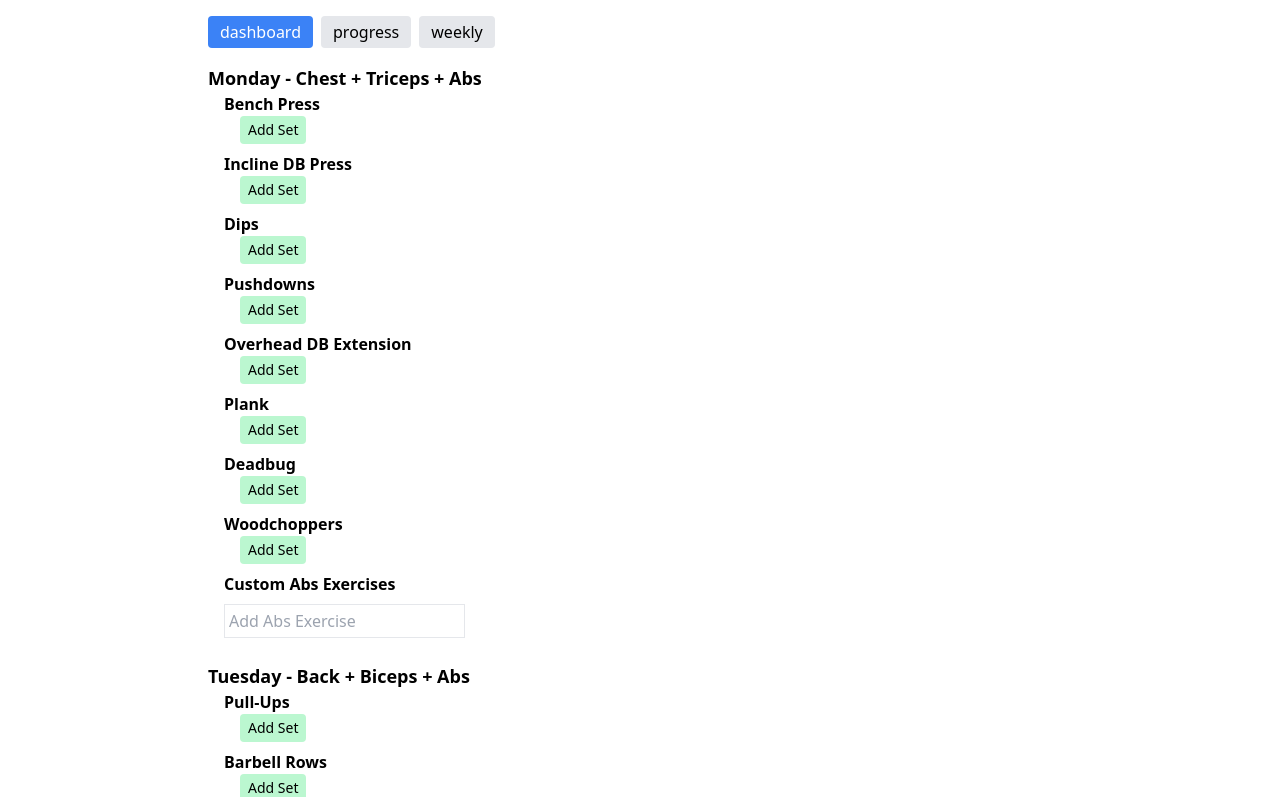
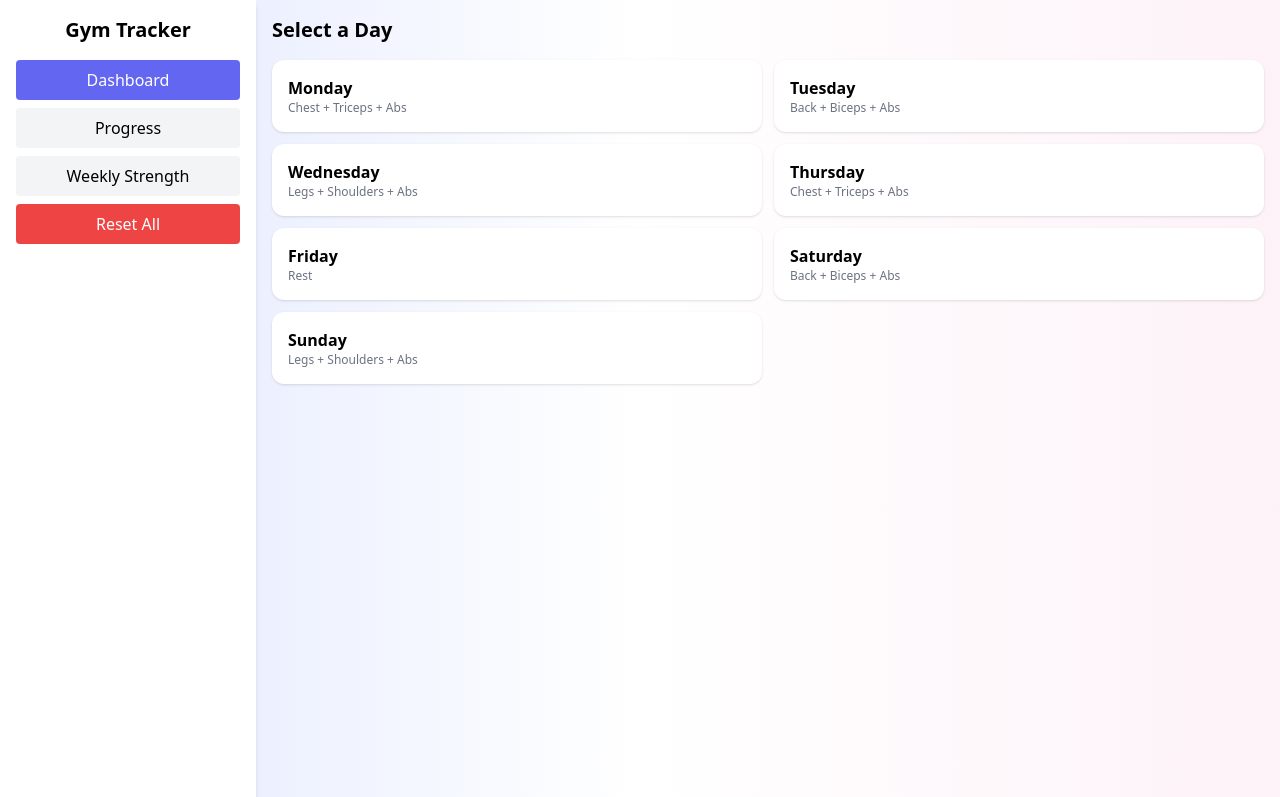
Before and after one commit to Ammar-Hus/gym-tracker1, a React (Create React App) app: page / in a window 1280 px wide. Shown: the top 797 px of the page. Built offline with nearby package versions, Linux system fonts and the light colour scheme; the HTML template or start-up script is replaced by a standard one.

Commit message:
Update App.jsx

```diff
--- a/src/App.jsx
+++ b/src/App.jsx
@@ -22,127 +22,177 @@ function groupByExercise(logs){
     if(!map[l.exercise]) map[l.exercise]=[];
     map[l.exercise].push(l);
   });
-  Object.keys(map).forEach(k=>
-    map[k].sort((a,b)=> new Date(a.date) - new Date(b.date))
-  );
+  Object.keys(map).forEach(k=> map[k].sort((a,b)=> new Date(a.date) - new Date(b.date)));
   return map;
 }
 
 export default function App(){
-  const [logs, setLogs] = useState([]);
-  const [customAbs, setCustomAbs] = useState([]);
+  const [logs, setLogs] = useState(()=>{ try{ const raw = localStorage.getItem(STORAGE_KEY); return raw? JSON.parse(raw): []; }catch(e){return []} });
+  const [customAbs, setCustomAbs] = useState(()=>{ try{ const raw = localStorage.getItem(CUSTOM_ABS_KEY); return raw? JSON.parse(raw): []; }catch(e){return []} });
+  const [selectedDay, setSelectedDay] = useState(null);
+  const [selectedExercise, setSelectedExercise] = useState(null);
+  const [showPanel, setShowPanel] = useState(false);
+  const [setsInput, setSetsInput] = useState([{set:1,reps:8,weight:0}]);
+  const [date, setDate] = useState(format(new Date(),'yyyy-MM-dd'));
   const [tab, setTab] = useState('dashboard');
+  const [addingAbs, setAddingAbs] = useState(false);
+  const [newAbsName, setNewAbsName] = useState("");
 
-  useEffect(()=>{
-    const stored = localStorage.getItem(STORAGE_KEY);
-    if(stored) setLogs(JSON.parse(stored));
-    const ca = localStorage.getItem(CUSTOM_ABS_KEY);
-    if(ca) setCustomAbs(JSON.parse(ca));
-  },[]);
+  useEffect(()=>{ localStorage.setItem(STORAGE_KEY, JSON.stringify(logs)); },[logs]);
+  useEffect(()=>{ localStorage.setItem(CUSTOM_ABS_KEY, JSON.stringify(customAbs)); },[customAbs]);
 
-  useEffect(()=>{
-    localStorage.setItem(STORAGE_KEY, JSON.stringify(logs));
-  },[logs]);
-  useEffect(()=>{
-    localStorage.setItem(CUSTOM_ABS_KEY, JSON.stringify(customAbs));
-  },[customAbs]);
+  function openDay(day){
+    setSelectedDay(day);
+    setSelectedExercise(null);
+    setShowPanel(true);
+    setSetsInput([{set:1,reps:8,weight:0}]);
+  }
+  function openExercise(ex){
+    setSelectedExercise(ex);
+    setSetsInput([{set:1,reps:8,weight:0}]);
+  }
+  function addSetRow(){ setSetsInput(prev=>[...prev, {set: prev.length+1, reps:8, weight:0}]); }
+  function updateSet(idx, field, val){ const copy=[...setsInput]; copy[idx][field]=Number(val)||0; setSetsInput(copy); }
+  function removeSet(idx){ const copy=[...setsInput]; copy.splice(idx,1); copy.forEach((r,i)=>r.set=i+1); setSetsInput(copy); }
 
-  const grouped = useMemo(()=>groupByExercise(logs),[logs]);
-
-  function addLog(day, exercise){
-    const d = format(new Date(),'yyyy-MM-dd');
-    setLogs([...logs, {id:uid(), date:d, day, exercise, weight:0, reps:0}]);
-  }
-  function updateSet(id, field, val){
-    setLogs(logs.map(l=> l.id===id ? {...l,[field]: Number(val)||0} : l));
-  }
-  function removeSet(id){
-    setLogs(logs.filter(l=>l.id!==id));
-  }
-  function addCustomAbs(ex){
-    if(ex && !customAbs.includes(ex)) setCustomAbs([...customAbs,ex]);
+  function saveExercise(){
+    if(!selectedExercise) return;
+    const newEntries = setsInput.map(s=>({
+      id: uid(), date, day: selectedDay || format(parseISO(date),'EEEE'), exercise: selectedExercise,
+      set: s.set, reps: Number(s.reps), weight: Number(s.weight)
+    }));
+    setLogs(prev=>[...prev, ...newEntries].sort((a,b)=> new Date(a.date) - new Date(b.date)));
+    setSetsInput([{set:1,reps:8,weight:0}]);
+    setSelectedExercise(null);
   }
 
+  function addCustomAbs(){
+    if(newAbsName.trim()){
+      setCustomAbs(prev=>[...prev,newAbsName.trim()]);
+      setNewAbsName("");
+      setAddingAbs(false);
+    }
+  }
+  function deleteCustomAbs(name){
+    setCustomAbs(prev=> prev.filter(x=>x!==name));
+  }
+
+  function deleteLog(id){ setLogs(prev=> prev.filter(l=>l.id!==id)); }
+
+  const exerciseMap = useMemo(()=> groupByExercise(logs), [logs]);
+
+  const progressSummary = useMemo(()=>{
+    const exs = Object.keys(exerciseMap).length ? Object.keys(exerciseMap) : SPLIT.flatMap(s=>s.exercises);
+    return exs.map(ex=>{
+      const arr = exerciseMap[ex]||[];
+      if(!arr.length) return {exercise:ex, first:null, latest:null, weightDiff:null, repsDiff:null, pctWeight:null, pctReps:null};
+      const first = arr[0];
+      const latest = arr[arr.length-1];
+      const weightDiff = latest.weight - first.weight;
+      const repsDiff = latest.reps - first.reps;
+      const pctWeight = first.weight? Math.round((weightDiff/first.weight)*100*100)/100 : null;
+      const pctReps = first.reps? Math.round((repsDiff/first.reps)*100*100)/100 : null;
+      return {exercise:ex, first, latest, weightDiff, repsDiff, pctWeight, pctReps};
+    });
+  }, [exerciseMap]);
+
+  function chartDataForExercise(ex){
+    const arr = (exerciseMap[ex]||[]).map(r=>({ date: r.date, weight: r.weight, reps: r.reps }));
+    const map = {};
+    arr.forEach(a=>{
+      if(!map[a.date]) map[a.date]={weightSum:0,repsSum:0,count:0};
+      map[a.date].weightSum += a.weight;
+      map[a.date].repsSum += a.reps;
+      map[a.date].count +=1;
+    });
+    return Object.keys(map).sort().map(d=>({ date:d, weight: Math.round((map[d].weightSum/map[d].count)*100)/100, reps: Math.round((map[d].repsSum/map[d].count)*100)/100 }));
+  }
+
+  // Suggestion Logic
+  function getSuggestion(ex){
+    const arr = exerciseMap[ex]||[];
+    if(arr.length < 2) return "No suggestion yet, keep logging!";
+    const last = arr[arr.length-1];
+    const prev = arr[arr.length-2];
+    if(last.reps >= prev.reps && last.weight === prev.weight){
+      return "Next time: add +2.5kg";
+    } else if(last.weight > prev.weight){
+      return "Maintain this weight, solid progress!";
+    } else {
+      return "Repeat same weight until consistent.";
+    }
+  }
+
+  // Helper to get week key
+  function getWeekKey(d){
+    const date = new Date(d);
+    const onejan = new Date(date.getFullYear(),0,1);
+    const week = Math.ceil((((date - onejan)/86400000)+onejan.getDay()+1)/7);
+    return `${date.getFullYear()}-${week}`;
+  }
+
+  const primary = 'bg-gradient-to-r from-indigo-100 via-white to-pink-50';
+
   return (
-    <div className="p-4 max-w-4xl mx-auto">
-      <div className="flex gap-2 mb-4">
-        {['dashboard','progress','weekly'].map(t=>(
-          <button key={t}
-            onClick={()=>setTab(t)}
-            className={`px-3 py-1 rounded ${tab===t?'bg-blue-500 text-white':'bg-gray-200'}`}>
-            {t}
+    <div className={`min-h-screen ${primary} flex flex-col md:flex-row`}>
+      {/* Sidebar */}
+      <div className="md:w-64 p-4 bg-white shadow-md flex-shrink-0">
+        <div className="text-xl font-bold mb-4 text-center">Gym Tracker</div>
+        <button onClick={()=>setTab('dashboard')} className={`w-full p-2 mb-2 rounded ${tab==='dashboard'?'bg-indigo-500 text-white':'bg-gray-100'}`}>Dashboard</button>
+        <button onClick={()=>setTab('progress')} className={`w-full p-2 mb-2 rounded ${tab==='progress'?'bg-indigo-500 text-white':'bg-gray-100'}`}>Progress</button>
+        <button onClick={()=>setTab('weekly')} className={`w-full p-2 mb-2 rounded ${tab==='weekly'?'bg-indigo-500 text-white':'bg-gray-100'}`}>Weekly Strength</button>
+        <button onClick={()=>{localStorage.removeItem(STORAGE_KEY); setLogs([]); localStorage.removeItem(CUSTOM_ABS_KEY); setCustomAbs([]);}} className="w-full p-2 mb-2 rounded bg-red-500 text-white">Reset All</button>
+      </div>
+
+      {/* Main Content */}
+      <div className="flex-1 p-4 overflow-y-auto">
+        {/* Dashboard */}
+        {tab==='dashboard' && (
+          <div className="space-y-4">
+            <div className="text-xl font-bold">Select a Day</div>
+            <div className="grid grid-cols-1 sm:grid-cols-2 gap-3">
+              {SPLIT.map(d=>(
+                <button key={d.day} onClick={()=>openDay(d.day)} className="p-4 rounded-xl shadow bg-white text-left">
+                  <div className="font-semibold">{d.day}</div>
+                  <div className="text-xs text-gray-500">{d.muscle}</div>
                 </button>
               ))}
             </div>
-
-      {/* Dashboard */}
-      {tab==='dashboard' && (
-        <div>
-          {SPLIT.map(day=>(
-            <div key={day.day} className="mb-6">
-              <div className="text-lg font-bold">{day.day} - {day.muscle}</div>
-              {day.exercises.map(ex=>(
-                <div key={ex} className="ml-4 mb-2">
-                  <div className="font-semibold">{ex}</div>
-                  {logs.filter(l=>l.day===day.day && l.exercise===ex).map(l=>(
-                    <div key={l.id} className="flex items-center gap-2 ml-4 mb-1">
-                      <input type="number" value={l.weight} onChange={e=>updateSet(l.id,'weight',e.target.value)} className="border p-1 w-20"/>
-                      <span>kg ×</span>
-                      <input type="number" value={l.reps} onChange={e=>updateSet(l.id,'reps',e.target.value)} className="border p-1 w-16"/>
-                      <span>reps</span>
-                      <button onClick={()=>removeSet(l.id)} className="text-red-500">x</button>
-                    </div>
-                  ))}
-                  <button onClick={()=>addLog(day.day, ex)} className="ml-4 text-sm bg-green-200 px-2 py-1 rounded">Add Set</button>
-                </div>
-              ))}
-              {day.muscle.includes('Abs') && (
-                <div className="ml-4 mt-2">
-                  <div className="font-semibold">Custom Abs Exercises</div>
-                  {customAbs.map(ex=>(
-                    <div key={ex} className="ml-2 mb-2">
-                      <div>{ex}</div>
-                      {logs.filter(l=>l.day===day.day && l.exercise===ex).map(l=>(
-                        <div key={l.id} className="flex items-center gap-2 ml-4 mb-1">
-                          <input type="number" value={l.weight} onChange={e=>updateSet(l.id,'weight',e.target.value)} className="border p-1 w-20"/>
-                          <span>kg ×</span>
-                          <input type="number" value={l.reps} onChange={e=>updateSet(l.id,'reps',e.target.value)} className="border p-1 w-16"/>
-                          <span>reps</span>
-                          <button onClick={()=>removeSet(l.id)} className="text-red-500">x</button>
-                        </div>
-                      ))}
-                      <button onClick={()=>addLog(day.day, ex)} className="ml-4 text-sm bg-green-200 px-2 py-1 rounded">Add Set</button>
-                    </div>
-                  ))}
-                  <input type="text" placeholder="Add Abs Exercise" onKeyDown={e=>{if(e.key==='Enter'){addCustomAbs(e.target.value); e.target.value='';}}} className="border p-1 mt-2"/>
-                </div>
-              )}
-            </div>
-          ))}
+            {/* ... (unchanged dashboard modal code here) */}
           </div>
         )}
 
         {/* Progress */}
         {tab==='progress' && (
-        <div>
-          {Object.keys(grouped).map(ex=>{
-            const data = grouped[ex].map(l=>({date:l.date, weight:l.weight, reps:l.reps}));
-            return (
-              <div key={ex} className="mb-6">
-                <div className="font-bold mb-2">{ex}</div>
-                <ResponsiveContainer width="100%" height={200}>
-                  <LineChart data={data}>
-                    <CartesianGrid stroke="#ccc"/>
-                    <XAxis dataKey="date" tickFormatter={d=>d.slice(5)}/>
-                    <YAxis/>
-                    <Tooltip/>
-                    <Line type="monotone" dataKey="weight" stroke="#8884d8"/>
-                    <Line type="monotone" dataKey="reps" stroke="#82ca9d"/>
+          <div className="space-y-6">
+            <div className="text-xl font-bold">Progress Summary</div>
+            <div className="grid gap-3">
+              {progressSummary.map(item=>(
+                <div key={item.exercise} className="p-3 rounded-xl bg-white shadow overflow-x-auto">
+                  <div className="font-semibold mb-1">{item.exercise}</div>
+                  {item.first && item.latest ? (
+                    <>
+                      <div className="text-sm text-gray-500">First: {item.first.weight}kg × {item.first.reps} reps</div>
+                      <div className="text-sm text-gray-500">Latest: {item.latest.weight}kg × {item.latest.reps} reps</div>
+                      <div className="text-sm">Weight Change: {item.weightDiff}kg ({item.pctWeight || 0}%)</div>
+                      <div className="text-sm">Reps Change: {item.repsDiff} reps ({item.pctReps || 0}%)</div>
+                    </>
+                  ) : (
+                    <div className="text-sm text-gray-400">No logs yet</div>
+                  )}
+                  <ResponsiveContainer width="100%" height={150}>
+                    <LineChart data={chartDataForExercise(item.exercise)}>
+                      <CartesianGrid strokeDasharray="3 3" />
+                      <XAxis dataKey="date" tickFormatter={d=>d.slice(5)} />
+                      <YAxis />
+                      <Tooltip />
+                      <Line type="monotone" dataKey="weight" stroke="#6366F1" />
+                      <Line type="monotone" dataKey="reps" stroke="#EC4899" />
                     </LineChart>
                   </ResponsiveContainer>
                 </div>
-            );
-          })}
+              ))}
+            </div>
           </div>
         )}
 
@@ -162,33 +212,22 @@ export default function App(){
                 <div key={day.day} className="mb-4 p-3 rounded-xl bg-white shadow">
                   <div className="font-semibold">{day.day} ({day.muscle})</div>
                   {allExercises.map(ex=>{
-                  const arr = logs
-                    .filter(l=>l.exercise===ex && l.day===day.day)
-                    .sort((a,b)=> new Date(a.date) - new Date(b.date));
-
+                    const arr = logs.filter(l=>l.exercise===ex && l.day===day.day).sort((a,b)=> new Date(a.date) - new Date(b.date));
                     if(!arr.length) return null;
 
-                  // Group logs by week
+                    // Group by week
                     const byWeek = {};
                     arr.forEach(l=>{
-                    const d = new Date(l.date);
-                    const week = `${d.getFullYear()}-${Math.ceil(((d - new Date(d.getFullYear(),0,1)) / 86400000 + d.getDay()+1)/7)}`;
-                    if(!byWeek[week]) byWeek[week] = [];
-                    byWeek[week].push(l);
+                      const w = getWeekKey(l.date);
+                      if(!byWeek[w]) byWeek[w]=[];
+                      byWeek[w].push(l);
                     });
-
                     const weeks = Object.keys(byWeek).sort();
-                  if(weeks.length < 2) {
-                    return (
-                      <div key={ex} className="text-sm text-gray-500">
-                        {ex}: Not enough weekly data yet
-                      </div>
-                    );
+                    if(weeks.length < 2){
+                      return <div key={ex} className="text-sm text-gray-400">{ex}: Not enough weekly data</div>;
                     }
-
                     const lastWeek = weeks[weeks.length-2];
                     const thisWeek = weeks[weeks.length-1];
-
                     const prevEntry = byWeek[lastWeek][byWeek[lastWeek].length-1];
                     const currEntry = byWeek[thisWeek][byWeek[thisWeek].length-1];
 
@@ -197,13 +236,18 @@ export default function App(){
 
                     return (
                       <div key={ex} className="text-sm">
-                      {ex}: {currEntry.weight}kg × {currEntry.reps} reps
-                      <span className={pctWeight > 0 ? "text-green-600" : pctWeight < 0 ? "text-red-600" : ""}>
-                        {pctWeight !== null ? ` (${pctWeight}% ${pctWeight>0 ? "↑" : pctWeight<0 ? "↓" : ""} weight)` : " (New weight)"}
+                        {ex}: {currEntry.weight}kg × {currEntry.reps} reps{" "}
+                        {pctWeight!==null ? (
+                          <span className={pctWeight>=0 ? "text-green-600" : "text-red-600"}>
+                            ({pctWeight}% {pctWeight>=0 ? "↑" : "↓"} weight)
                           </span>
-                      <span className={pctReps > 0 ? "text-green-600 ml-2" : pctReps < 0 ? "text-red-600 ml-2" : "ml-2"}>
-                        {pctReps !== null ? ` (${pctReps}% ${pctReps>0 ? "↑" : pctReps<0 ? "↓" : ""} reps)` : " (New reps)"}
+                        ) : <span className="text-gray-500">(New weight)</span>}
+                        {" , "}
+                        {pctReps!==null ? (
+                          <span className={pctReps>=0 ? "text-green-600" : "text-red-600"}>
+                            ({pctReps}% {pctReps>=0 ? "↑" : "↓"} reps)
                           </span>
+                        ) : <span className="text-gray-500">(New reps)</span>}
                       </div>
                     );
                   })}
@@ -213,5 +257,6 @@ export default function App(){
           </div>
         )}
       </div>
+    </div>
   );
 }
```
Lines whose indentation alone changed are shown as unchanged.
